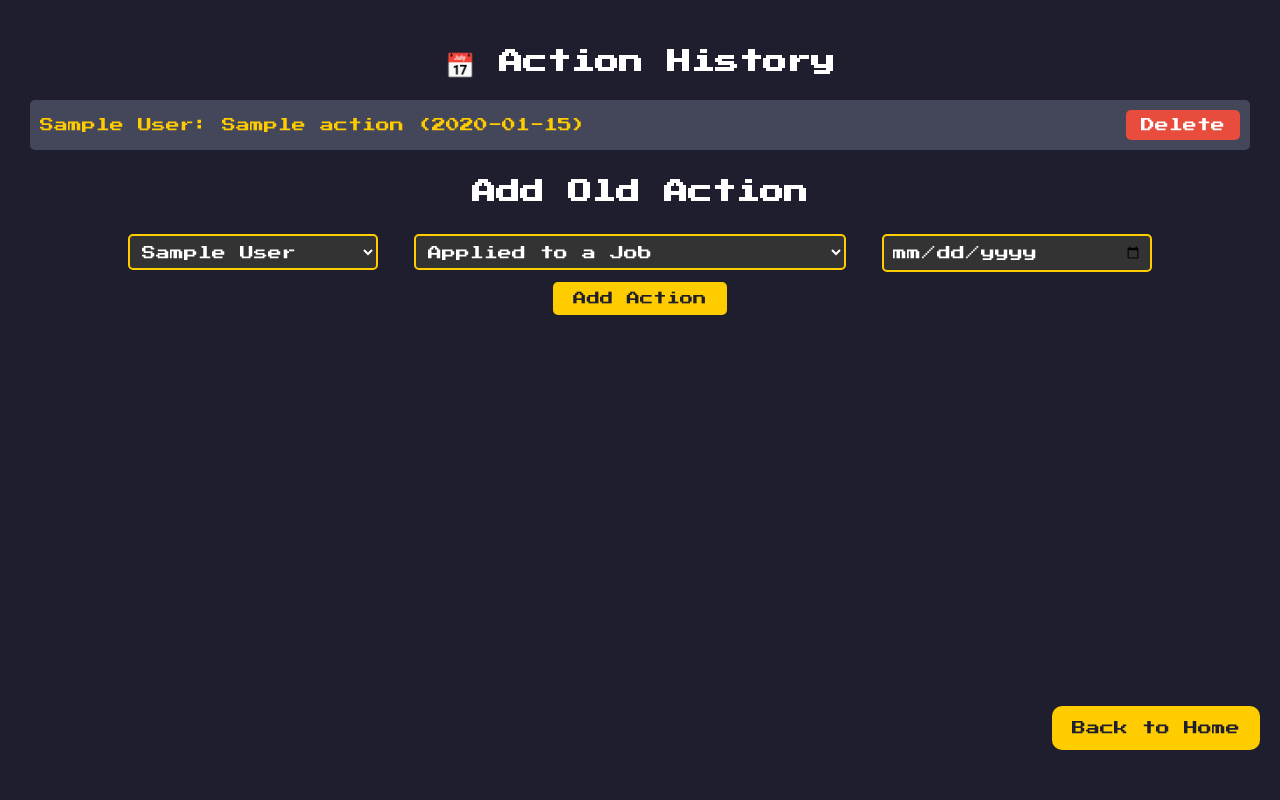
After one commit to chanpham97/job-treats, a Node server app: page /history in a window 1280 px wide. The commit adds this page. Run offline with Node 20, Linux system fonts and the light colour scheme; tables that the repository leaves empty hold one stand-in row (values such as "Sample post"); some libraries are stand-ins or nearby versions.

Commit message:
added history page with delete + old action adding features, refactored user to aggregate points

```diff
--- a/index.js
+++ b/index.js
@@ -12,7 +12,7 @@ const __dirname = dirname(__filename);
 const app = express()
 
 try {
-    await connect(`mongodb+srv://iamchanpham:${process.env.DB_PASS}@cluster0.6646g.mongodb.net/?retryWrites=true&w=majority&appName=Cluster0`)
+    await connect(`mongodb+srv://iamchanpham:${process.env.DB_PASS}@cluster0.6646g.mongodb.net/jobtreat?retryWrites=true&w=majority&appName=Cluster0`)
     console.log("Connected to MongoDB")
 } catch (error) {
     console.log(error)
@@ -36,9 +36,7 @@ const actionSchema = new Schema({
 });
 
 const userSchema = new Schema({
-    name: { type: String, required: true, unique: true },
-    experiencePoints: { type: Number, default: 0 },
-    spendingPoints: { type: Number, default: 0 }
+    name: { type: String, required: true, unique: true }
 });
 
 const User = model('User', userSchema);
@@ -51,9 +49,29 @@ function formatDate(date) {
     return `${month}/${day}/${year}`;
 }
 
+async function getUsersWithPoints() {
+    return User.aggregate([
+        {
+            $lookup: {
+                from: 'actions',
+                localField: '_id',
+                foreignField: 'user',
+                as: 'actions'
+            }
+        },
+        {
+            $addFields: {
+                experiencePoints: {
+                    $sum: '$actions.points'
+                }
+            }
+        }
+    ]);
+}
+
 app.get("/", async function (req, res) {
     const data = {
-        users: await User.find(),
+        users: await getUsersWithPoints(),
         actions: await Action.find().sort({ date: -1 }).limit(8).populate("user")
     }
     res.render("scoreboard.ejs", data)
@@ -76,40 +94,53 @@ app.post("/user/add", async function (req, res) {
     }
 })
 
-app.post("/user/adjust-points", async function (req, res) {
+app.get("/actions", async function (req, res) {
+    res.json(await Action.find().sort({ date: -1 }).populate("user"))
+})
+
+app.post("/action/add", async function (req, res) {
+    console.log(`Posting ${req.body.name} for ${req.body.user}`)
+    let actionDate = req.body.date ? new Date(req.body.date) : new Date();
     const user = await User.findOne({ name: req.body.user })
+
+    const newAction = new Action({
+        name: req.body.name,
+        user: user._id,
+        points: Number(req.body.points),
+        date: actionDate,
+        formattedDate: formatDate(actionDate)
+    })
+
     try {
-        user.experiencePoints += req.body.points
-        const response = await user.save()
+        const response = await newAction.save()
         res.json(response)
     } catch (error) {
         console.error(error.message);
     }
 })
 
-app.get("/actions", async function (req, res) {
-    res.json(await Action.find().sort({ date: -1 }).populate("user"))
-})
+app.delete('/action/delete/:id', async (req, res) => {
+    try {
+        const deletedAction = await Action.findOneAndDelete({ _id: req.params.id });
 
-app.post("/action/add", async function (req, res) {
-    console.log(`Posting ${req.body.name} for ${req.body.user}`)
-    const user = await User.findOne({ name: req.body.user })
+        if (!deletedAction) {
+            return res.status(404).json({ message: 'Action not found' });
+        }
 
-    const newAction = new Action({
-        name: req.body.name,
-        user: user._id,
-        points: Number(req.body.points),
-        formattedDate: formatDate(new Date())
-    })
+        res.json({ message: 'Action deleted successfully' });
+    } catch (error) {
+        console.error('Error:', error);
+        res.status(500).json({ message: 'Server error' });
+    }
+});
 
-    try {
-        const response = await newAction.save()
-        user.experiencePoints += req.body.points
-        await user.save()
-        res.json(response)
-    } catch (error) {
-        console.error(error.message);
+app.get("/history", async function (req, res) {
+    const data = {
+        users: await User.find(),
+        actionTypes: ["Applied to a Job", "Messaged Someone on LinkedIn", "Wrote a Cover Letter", "Fixed Up Resume"],
+        actions: await Action.find().sort({ date: -1 }).limit(8).populate("user")
     }
+    res.render("history.ejs", data)
 })
 
 const PORT = process.env.PORT || 3000;
--- /dev/null
+++ b/public/history.css
@@ -0,0 +1,181 @@
+@import url('https://fonts.googleapis.com/css2?family=Press+Start+2P&display=swap');
+
+body {
+    font-family: 'Press Start 2P', cursive;
+    background-color: #1e1e2e;
+    color: #fff;
+    margin: 0;
+    padding: 0;
+    display: flex;
+}
+
+.wrapper {
+    display: flex;
+    width: 100%;
+}
+
+/* Main Content */
+.content {
+    flex-grow: 1;
+    padding: 30px;
+}
+
+h1 {
+    text-align: center;
+    font-size: 22px;
+}
+
+/* Home Button */
+.home-button-container {
+    text-align: center;
+    margin-bottom: 30px;
+}
+
+.home-button {
+    font-family: 'Press Start 2P', cursive;
+    font-size: 14px;
+    background: #ffcc00;
+    color: #1e1e2e;
+    padding: 15px 20px;
+    border: none;
+    border-radius: 10px;
+    cursor: pointer;
+    transition: transform 0.2s, box-shadow 0.2s;
+    text-decoration: none;
+    display: inline-block;
+}
+
+.home-button:hover {
+    transform: scale(1.1);
+    box-shadow: 0 5px 15px rgba(255, 204, 0, 0.5);
+}
+
+/* History Section */
+.history {
+    margin-top: 20px;
+    text-align: center;
+}
+
+#historyList {
+    list-style: none;
+    padding: 0;
+}
+
+#historyList li {
+    background: #44475a;
+    margin: 5px 0;
+    padding: 10px;
+    border-radius: 5px;
+    font-size: 14px;
+    color: #ffcc00;
+    display: flex;
+    justify-content: space-between;
+    align-items: center;
+}
+
+.delete-action {
+    background: #e74c3c;
+    color: #fff;
+    padding: 5px 10px;
+    border: none;
+    border-radius: 5px;
+    cursor: pointer;
+    transition: transform 0.2s, box-shadow 0.2s;
+}
+
+.delete-action:hover {
+    transform: scale(1.1);
+    box-shadow: 0 5px 15px rgba(231, 76, 60, 0.5);
+}
+
+/* Add Old Action Section */
+.add-old-action {
+    margin-top: 30px;
+    text-align: center;
+}
+
+.add-old-action input {
+    font-family: 'Press Start 2P', cursive;
+    font-size: 14px;
+    padding: 8px;
+    margin: 10px;
+    border: 2px solid #ffcc00;
+    border-radius: 5px;
+    color: #fff;
+    background-color: #333;
+    width: 250px;
+}
+
+.add-old-action button {
+    font-family: 'Press Start 2P', cursive;
+    background: #ffcc00;
+    color: #1e1e2e;
+    padding: 10px 20px;
+    border: none;
+    border-radius: 5px;
+    cursor: pointer;
+    transition: transform 0.2s, box-shadow 0.2s;
+}
+
+.add-old-action button:hover {
+    transform: scale(1.1);
+    box-shadow: 0 5px 15px rgba(255, 204, 0, 0.5);
+}
+
+/* Responsive Design */
+@media (max-width: 600px) {
+    .add-old-action input, .add-old-action button {
+        width: 80%;
+    }
+}
+
+/* Delete Action Button */
+.delete-action {
+    font-family: 'Press Start 2P', cursive;
+    font-size: 14px;
+    background: #e74c3c;
+    color: #fff;
+    padding: 8px 15px;
+    border: none;
+    border-radius: 5px;
+    cursor: pointer;
+    transition: transform 0.2s, box-shadow 0.2s;
+    text-align: center;
+}
+
+.delete-action:hover {
+    transform: scale(1.1);
+    box-shadow: 0 5px 15px rgba(231, 76, 60, 0.5);
+}
+
+/* Home Button */
+.home-button-container {
+    position: fixed;
+    bottom: 20px;
+    right: 20px;
+    z-index: 1000; /* Ensure it stays on top */
+}
+
+.add-old-action select {
+    font-family: 'Press Start 2P', cursive;
+    font-size: 14px;
+    padding: 8px;
+    margin: 10px;
+    border: 2px solid #ffcc00;
+    border-radius: 5px;
+    color: #fff;
+    background-color: #333;
+    min-width: 250px; /* minimum width */
+    width: auto; /* allows content to determine width */
+    max-width: 100%; /* prevents overflow on small screens */
+    white-space: nowrap; /* prevents text from wrapping */
+    text-overflow: ellipsis; /* adds ... if text is too long */
+}
+
+.no-actions-message {
+    text-align: center;
+    padding: 20px;
+    font-family: 'Press Start 2P', cursive;
+    color: #ffcc00;
+    /* or match your existing text styles */
+}
--- /dev/null
+++ b/public/history.js
@@ -0,0 +1,83 @@
+// Get form elements
+const oldUserSelect = document.getElementById("oldUserName");
+const addOldActionForm = document.getElementById("addOldActionForm");
+const oldActionSelect = document.getElementById("oldActionName");
+const oldActionDate = document.getElementById("oldActionDate");
+
+async function postOldAction(user, action, date) {
+    try {
+        const response = await fetch("/action/add", {
+            method: "POST",
+            headers: {
+                "Content-Type": "application/json"
+            },
+            body: JSON.stringify({
+                "name": action,
+                "user": user,
+                "date": date, // Include the custom date
+                "points": getPointsForAction(action) // Helper function to determine points
+            })
+        });
+
+        if (!response.ok) {
+            throw new Error(`Response status: ${response.status}`);
+        }
+
+        const json = await response.json();
+        console.log(json);
+        window.location.reload(); // Refresh the history page to show new action
+    } catch (error) {
+        console.error(error.message);
+    }
+}
+
+// Helper function to determine points based on action type
+function getPointsForAction(action) {
+    const pointsMap = {
+        "Applied to a Job": 25,
+        "Reached Out on LinkedIn": 10,
+        "Wrote a Cover Letter": 10,
+        "Fixed Up Resume": 5,
+        "Got a sweet treat": -100,
+        "Bought something nice": -250
+    };
+    return pointsMap[action] || 0;
+}
+
+// Form submission handler
+addOldActionForm.addEventListener("submit", (e) => {
+    e.preventDefault(); // Prevent default form submission
+
+    const selectedUser = oldUserSelect.value;
+    const selectedAction = oldActionSelect.value;
+    const selectedDate = oldActionDate.value;
+
+    if (selectedAction && selectedDate) {
+        postOldAction(selectedUser, selectedAction, selectedDate);
+    }
+});
+
+// Add click event listeners to all delete buttons
+document.querySelectorAll('.delete-action').forEach(button => {
+    button.addEventListener('click', async (e) => {
+        if (confirm('Are you sure you want to delete this action?')) {
+            const actionId = e.target.dataset.id; // Get the action ID from data-id attribute
+            try {
+                const response = await fetch(`/action/delete/${actionId}`, {
+                    method: 'DELETE'
+                });
+
+                if (!response.ok) {
+                    throw new Error(`HTTP error! status: ${response.status}`);
+                }
+
+                window.location.reload(); // This is the one-liner that refreshes the page!
+
+            } catch (error) {
+                console.error('Error:', error);
+                alert('Failed to delete action');
+            }
+        }
+
+    });
+});
--- /dev/null
+++ b/views/history.ejs
@@ -0,0 +1,67 @@
+<!DOCTYPE html>
+<html lang="en">
+
+<head>
+    <meta charset="UTF-8">
+    <meta name="viewport" content="width=device-width, initial-scale=1.0">
+    <title>Job Treats - History</title>
+    <link rel="stylesheet" href="/history.css">
+</head>
+
+<body>
+    <div class="wrapper">
+        <!-- Main Content -->
+        <main class="content">
+            <!-- Action History List -->
+            <div class="history">
+                <h2>📅 Action History</h2>
+                <% if (actions && actions.length > 0) { %>
+                    <ul id="historyList">
+                        <% for (let i=0; i < actions.length; i++){ %>
+                            <li>
+                                <%= actions[i].user.name %>: <%= actions[i].name %> (<%= actions[i].formattedDate %>)
+                                    <button class="delete-action" data-id="<%= actions[i]._id %>">Delete</button>
+                            </li>
+                            <% } %>
+                    </ul>                <% } else { %>
+                    <div class="no-actions-message">
+                        There are currently no actions
+                    </div>
+                <% } %>
+
+            </div>
+
+            <!-- Add Old Action Section -->
+            <div class="add-old-action">
+                <h2>Add Old Action</h2>
+                <form id="addOldActionForm">
+                    <select id="oldUserName" required>
+                        <% for (let i=0; i < users.length; i++){ %>
+                            <option value="<%= users[i].name %>">
+                                <%= users[i].name %>
+                            </option>
+                        <% } %>
+                    </select>
+                    <select id="oldActionName" required>
+                        <% for (let i=0; i < actionTypes.length; i++){ %>
+                            <option value="<%= actionTypes[i] %>">
+                                <%= actionTypes[i] %>
+                            </option>
+                        <% } %>
+                    </select>
+                    <input type="date" id="oldActionDate" required>
+                    <button type="submit" class="game-button">Add Action</button>
+                </form>
+            </div>
+
+            <!-- Go Back Home Button -->
+            <div class="home-button-container">
+                <a href="/" class="game-button home-button">Back to Home</a>
+            </div>
+        </main>
+    </div>
+
+    <script src="history.js"></script>
+</body>
+
+</html>
```
Also changed, not shown: public/script.js (+13 -13 lines), public/style.css (+30 -0 lines), views/scoreboard.ejs (+11 -2 lines).
